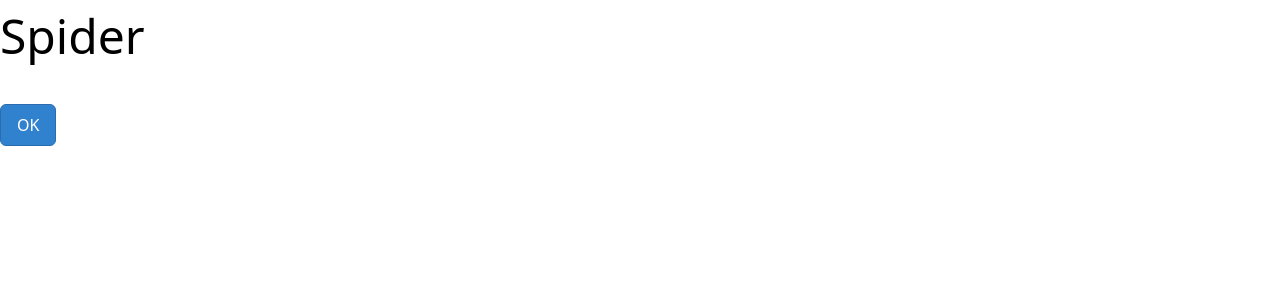
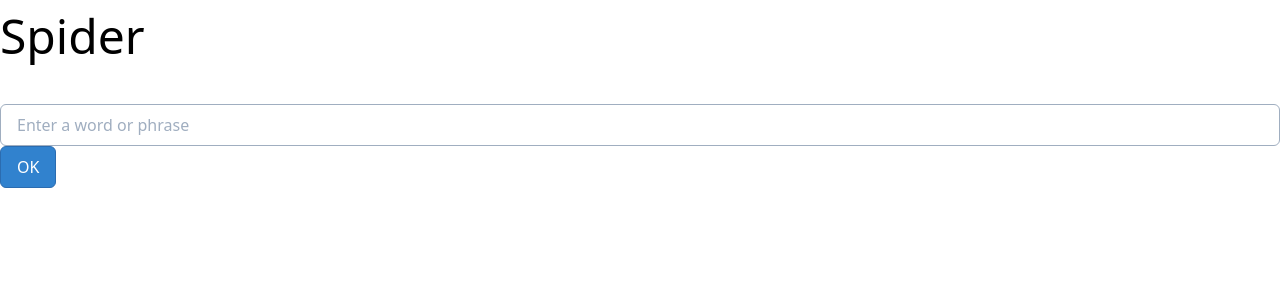
Before and after one commit to ericgibby/spider-app, a React (Create React App) app: page / in a window 1280 px wide. Shown: the top 300 px of the page. Built offline with nearby package versions, Linux system fonts and the light colour scheme.

Commit message:
Added TextInput to App component

```diff
--- a/src/App.tsx
+++ b/src/App.tsx
@@ -1,11 +1,13 @@
 import React from 'react';
 import Button from './components/Button/Button';
+import TextInput from './components/TextInput/TextInput';
 
 function App() {
 	return (
 		<div className="App container mx-auto">
 			<h1 className="text-5xl">Spider</h1>
 			<div className="my-8">
+				<TextInput label="Enter a word or phrase" />
 				<Button
 					onClick={() => {
 						alert('Hello world!');
```
